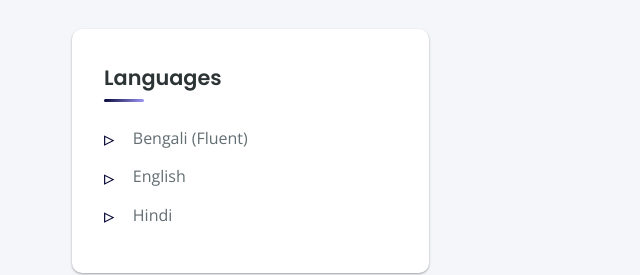
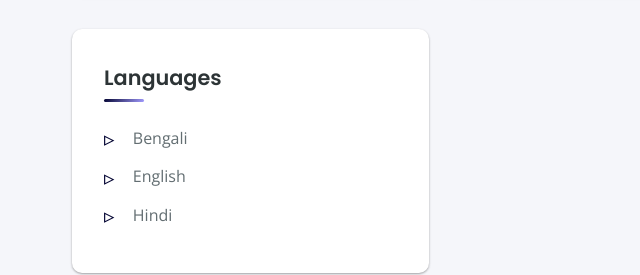
Before and after one commit to Me-Rajdip/My-Profile, a plain HTML site: page index.html in a window 1280 px wide. Shown: the part 4649-4924 px from the top of the page, 0-640 px from the left. Drawn offline with nearby package versions, Linux system fonts and the light colour scheme.

Commit message:
Update index.html

```diff
--- a/index.html
+++ b/index.html
@@ -1247,7 +1247,7 @@
                 <div class="skill-category">
                     <h3>Languages</h3>
                     <ul class="skill-list">
-                        <li>Bengali (Fluent)</li>
+                        <li>Bengali </li>
                         <li>English </li>
                         <li>Hindi </li>
                     </ul>
```
